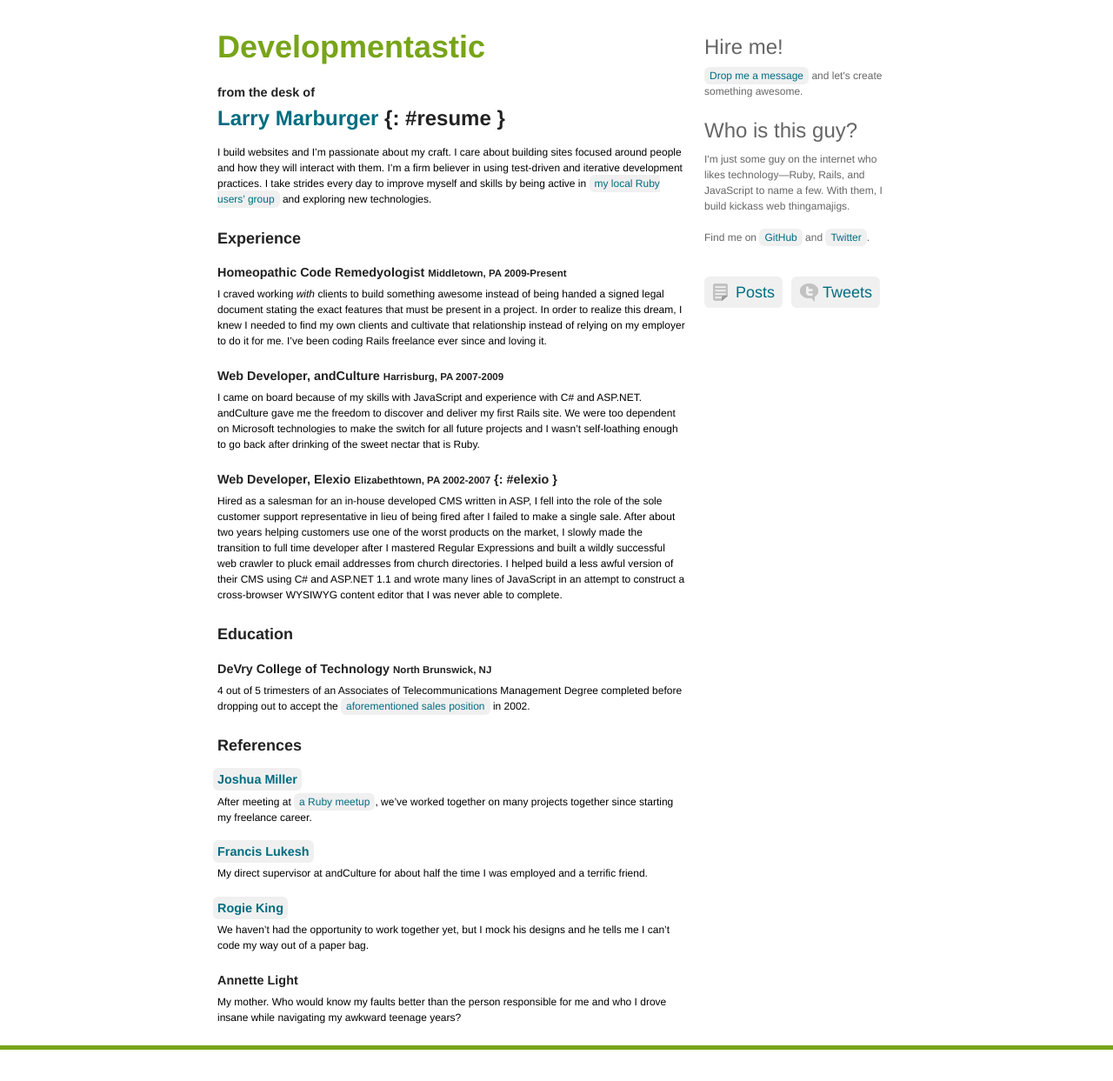
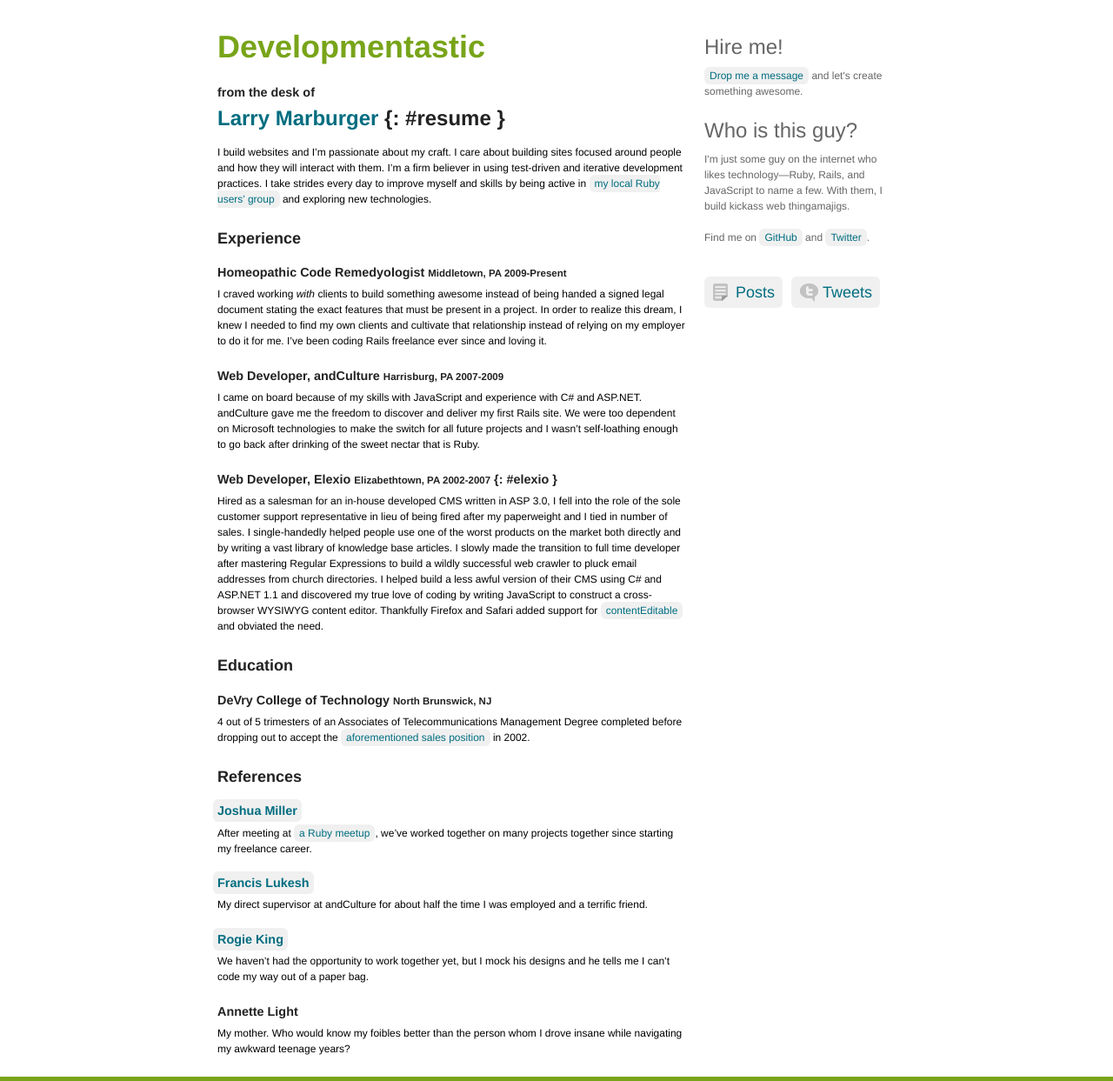
Before and after one commit to lmarburger/lmarburger.github.com, a Jekyll site: the page built from resume.md, in a window 1280 px wide. Shown: the whole page at 87% size. Built offline with Jekyll 4.4.1, drawn with Linux system fonts in a browser that asks for light colours; before the commit the page ends 1207 px from its top, so only the background shows below that.

Commit message:
Reword experience to make it sound less like I'm incompetent.

```diff
--- a/resume.md
+++ b/resume.md
@@ -28,15 +28,17 @@ future projects and I wasn't self-loathing enough to go back after drinking of
 the sweet nectar that is Ruby.
 
 #### Web Developer, Elexio <small>Elizabethtown, PA 2002-2007</small>  {: #elexio }
-Hired as a salesman for an in-house developed CMS written in ASP, I fell into
-the role of the sole customer support representative in lieu of being fired
-after I failed to make a single sale. After about two years helping customers
-use one of the worst products on the market, I slowly made the transition to
-full time developer after I mastered Regular Expressions and built a wildly
-successful web crawler to pluck email addresses from church directories. I
-helped build a less awful version of their CMS using C# and ASP.NET 1.1 and
-wrote many lines of JavaScript in an attempt to construct a cross-browser
-WYSIWYG content editor that I was never able to complete.
+Hired as a salesman for an in-house developed CMS written in ASP 3.0, I fell
+into the role of the sole customer support representative in lieu of being fired
+after my paperweight and I tied in number of sales. I single-handedly helped
+people use one of the worst products on the market both directly and by writing
+a vast library of knowledge base articles. I slowly made the transition to full
+time developer after mastering Regular Expressions to build a wildly successful
+web crawler to pluck email addresses from church directories. I helped build a
+less awful version of their CMS using C# and ASP.NET 1.1 and discovered my true
+love of coding by writing JavaScript to construct a cross-browser WYSIWYG
+content editor. Thankfully Firefox and Safari added support for
+[contentEditable] and obviated the need.
 
 
 ### Education
@@ -62,12 +64,13 @@ We haven't had the opportunity to work together yet, but I mock his designs and
 he tells me I can't code my way out of a paper bag.
 
 #### Annette Light
-My mother. Who would know my faults better than the person responsible for me
-and who I drove insane while navigating my awkward teenage years?
+My mother. Who would know my foibles better than the person whom I drove insane
+while navigating my awkward teenage years?
 
 
 
 [ruby_group]: http://ruby.meetup.com/102
+[contentEditable]: http://developer.mozilla.org/en/DOM/element.contentEditable
 [elexio]: #elexio
 [josh]: http://joshinharrisburg.com/
 [fran]: http://lukesh.com
```
